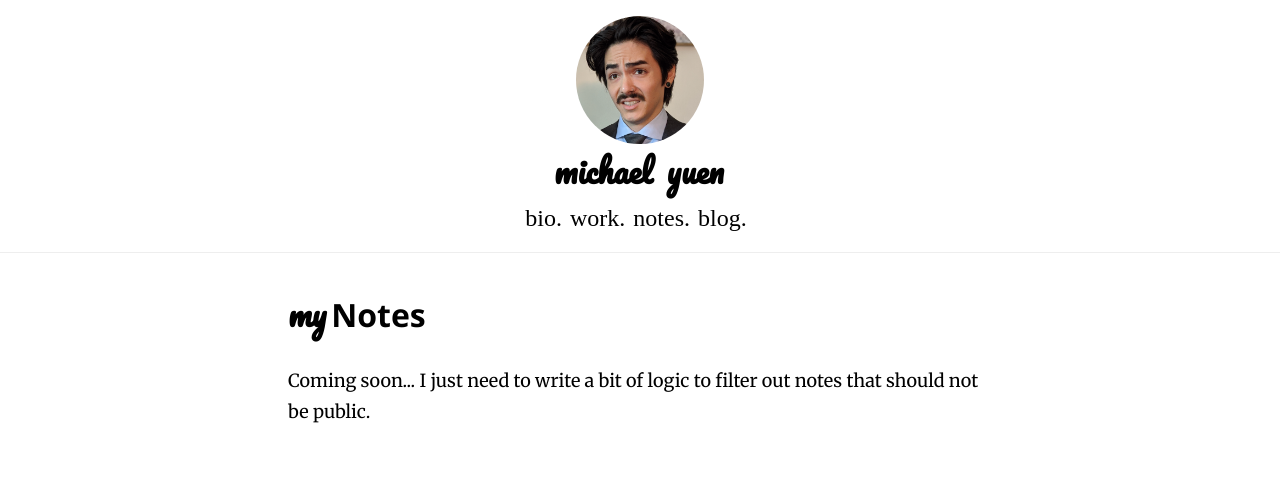
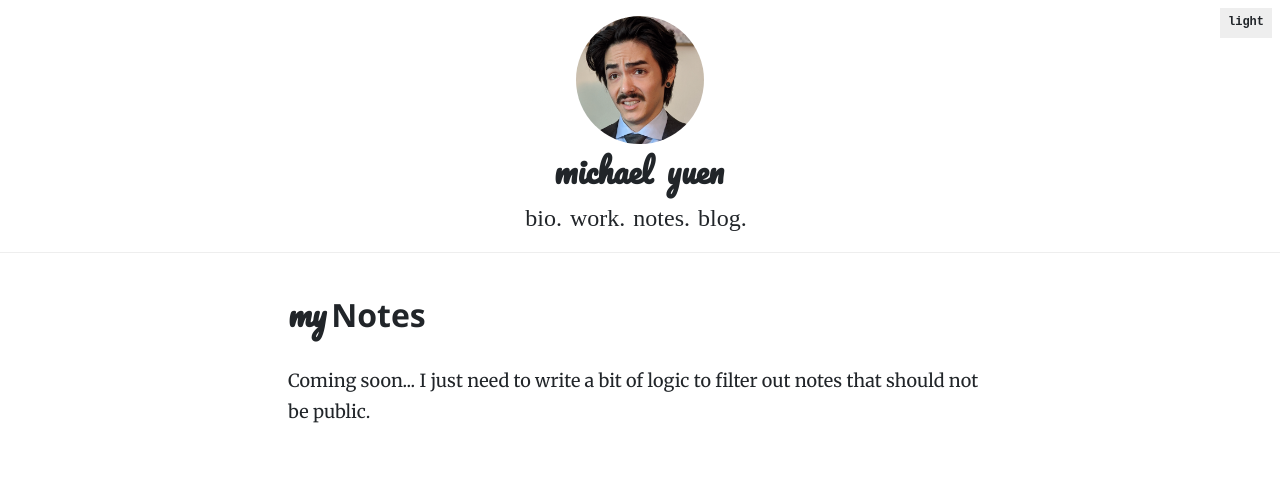
Before and after one commit to michaelyuen/personal-website, a React app in the folder v5/: page /notes in a window 1280 px wide. Built offline with nearby package versions, Linux system fonts and the light colour scheme; a web font is replaced by a local one.

Commit message:
Add more color modes

```diff
--- /dev/null
+++ b/v5/components/ColorModeButton/index.tsx
@@ -0,0 +1,28 @@
+import styled from "styled-components";
+
+const ColorModeButtonContainer = styled.button`
+  background: ${({ theme }) => theme.colors.gray};
+  border-radius: 0;
+  border: none;
+  color: ${({ theme }) => theme.colors.text};
+  font-family: ${({ theme }) => theme.fonts.monospace};
+  font-size: ${({ theme }) => theme.fontSizes[0]}px;
+  font-weight: bold;
+  padding: ${({ theme }) => theme.space[2]}px;
+  position: fixed;
+  right: ${({ theme }) => theme.space[2]}px;
+  top: ${({ theme }) => theme.space[2]}px;
+  z-index: ${({ theme }) => theme.zIndices[3]};
+
+  &:hover {
+    cursor: pointer;
+  }
+`;
+
+export default function ColorModeButton({ mode, setMode }) {
+  return (
+    <ColorModeButtonContainer onClick={() => setMode()}>
+      {mode}
+    </ColorModeButtonContainer>
+  );
+}
--- a/v5/components/Date/index.tsx
+++ b/v5/components/Date/index.tsx
@@ -2,7 +2,7 @@ import { parseISO, format } from "date-fns";
 import styled from "styled-components";
 
 const DateContainer = styled.time`
-  color: ${({ theme }) => theme.colors.midgray};
+  color: ${({ theme }) => theme.colors.gray};
 `;
 
 export default function Date({ dateString }: { dateString: string }) {
--- a/v5/containers/Header/index.tsx
+++ b/v5/containers/Header/index.tsx
@@ -37,7 +37,7 @@ export const HeaderContainer = styled.header`
   top: 0;
   transition: transform 300ms ease;
   width: 100%;
-  z-index: 1;
+  z-index: ${({ theme }) => theme.zIndices[2]};
 
   &.HeaderContainer--not-top {
     transform: translateY(-150px);
--- a/v5/pages/_app.tsx
+++ b/v5/pages/_app.tsx
@@ -1,10 +1,12 @@
+import { useState, useEffect } from "react";
 import { AppProps } from "next/app";
 import Head from "next/head";
 import styled, { ThemeProvider } from "styled-components";
 import { color, layout, space, typography } from "styled-system";
+import ColorModeButton from "../components/ColorModeButton";
 import Header from "../containers/Header";
 import GlobalStyle from "../styles/GlobalStyle";
-import theme from "../styles/theme";
+import baseTheme from "../styles/theme";
 
 const LayoutContainer = styled.main`
   ${layout};
@@ -20,7 +22,31 @@ const LayoutContainer = styled.main`
   }
 `;
 
+const modes = ["light", "dark", "gray", "rose", "chocolate", "teal"];
+const getTheme = (mode) => ({
+  ...baseTheme,
+  colors: baseTheme.colors.modes[mode] || baseTheme.colors,
+});
+
 export default function App({ Component, pageProps }: AppProps) {
+  const [mode, setMode] = useState(modes[0]);
+  useEffect(() => {
+    const mql = window.matchMedia("(prefers-color-scheme: dark)");
+    if (mql.matches) {
+      return setMode("dark");
+    } else {
+      return setMode("light");
+    }
+  }, []);
+  const setNextMode = () => {
+    let nextModeIndex = modes.indexOf(mode) + 1;
+    if (nextModeIndex >= modes.length) {
+      nextModeIndex = 0;
+    }
+    setMode(modes[nextModeIndex]);
+  };
+  const theme = getTheme(mode);
+
   return (
     <ThemeProvider theme={theme}>
       <Head>
@@ -31,6 +57,7 @@ export default function App({ Component, pageProps }: AppProps) {
         />
       </Head>
       <GlobalStyle />
+      <ColorModeButton mode={mode} setMode={setNextMode} />
       <Header />
       <LayoutContainer maxWidth="maxWidth" mx="auto" p="4">
         <Component {...pageProps} />
--- a/v5/styles/GlobalStyle.ts
+++ b/v5/styles/GlobalStyle.ts
@@ -17,6 +17,7 @@ const GlobalStyle = createGlobalStyle`
   }
 
   a {
+    color: ${({ theme }) => theme.colors.primary};
     text-decoration: none;
 
     &:hover {
@@ -25,6 +26,8 @@ const GlobalStyle = createGlobalStyle`
   }
 
   body {
+    background: ${({ theme }) => theme.colors.background};
+    color: ${({ theme }) => theme.colors.text};
     font-family: ${theme.fonts.body};
     font-size: ${theme.fontSizes[3]}px;
     line-height: ${theme.lineHeights.body};
--- a/v5/styles/theme.ts
+++ b/v5/styles/theme.ts
@@ -3,7 +3,7 @@ const breakpoints = ["578px", "768px", "1024px"];
 const theme = {
   breakpoints,
   colors: {
-    text: "#000",
+    text: "#212529",
     background: "#fff",
     primary: "#00f",
     secondary: "#00a",
@@ -14,9 +14,9 @@ const theme = {
     midgray: "#777",
     modes: {
       dark: {
-        text: "#fff",
-        background: "#000",
-        primary: "#0cf",
+        text: "#f0f4f6",
+        background: "#040d14",
+        primary: "#2FBEFF",
         secondary: "#f0e",
         gray: "#222",
         lightgray: "#111",
@@ -25,9 +25,36 @@ const theme = {
       gray: {
         text: "#eef",
         background: "#333336",
-        primary: "#09f",
+        primary: "#2FBEFF",
         secondary: "#0bf",
         gray: "#55555a",
+        lightgray: "#444448",
+        highlight: "#33444c",
+      },
+      rose: {
+        text: "#0e172c",
+        background: "#fec7d7",
+        primary: "#8841ff",
+        secondary: "#0bf",
+        gray: "#a786df",
+        lightgray: "#444448",
+        highlight: "#33444c",
+      },
+      chocolate: {
+        text: "#fff3ec",
+        background: "#55423d",
+        primary: "#e78fb3",
+        secondary: "#306",
+        gray: "#271c19",
+        lightgray: "#444448",
+        highlight: "#33444c",
+      },
+      teal: {
+        text: "#abd1c6",
+        background: "#004643",
+        primary: "#f9bc60",
+        secondary: "#306",
+        gray: "#271c19",
         lightgray: "#444448",
         highlight: "#33444c",
       },
@@ -53,6 +80,7 @@ const theme = {
     maxWidth: "768px",
   },
   space: [0, 4, 8, 16, 32, 64, 128, 256, 512],
+  zIndices: [-1, 0, 1, 2],
 };
 
 export default theme;
```
